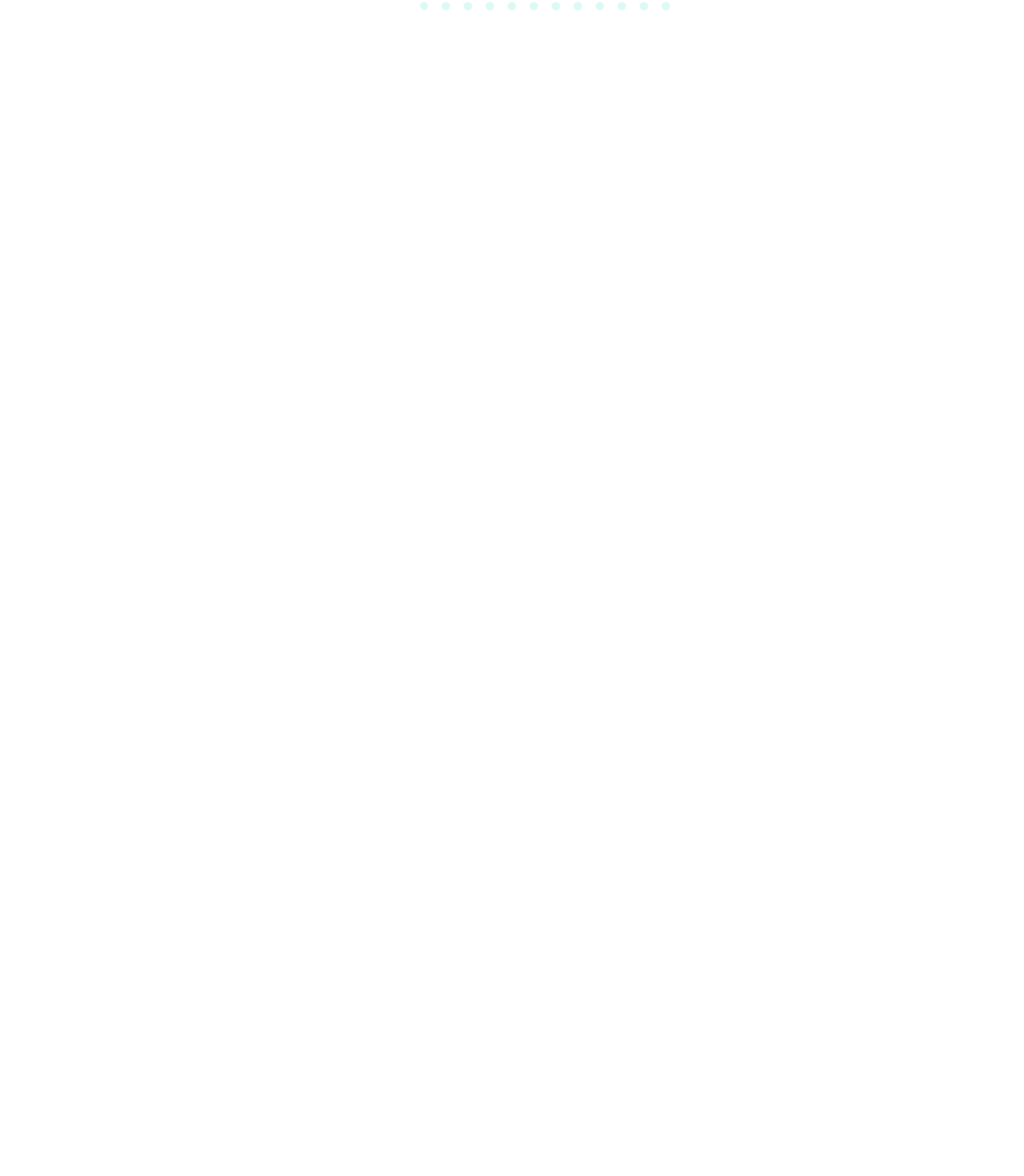
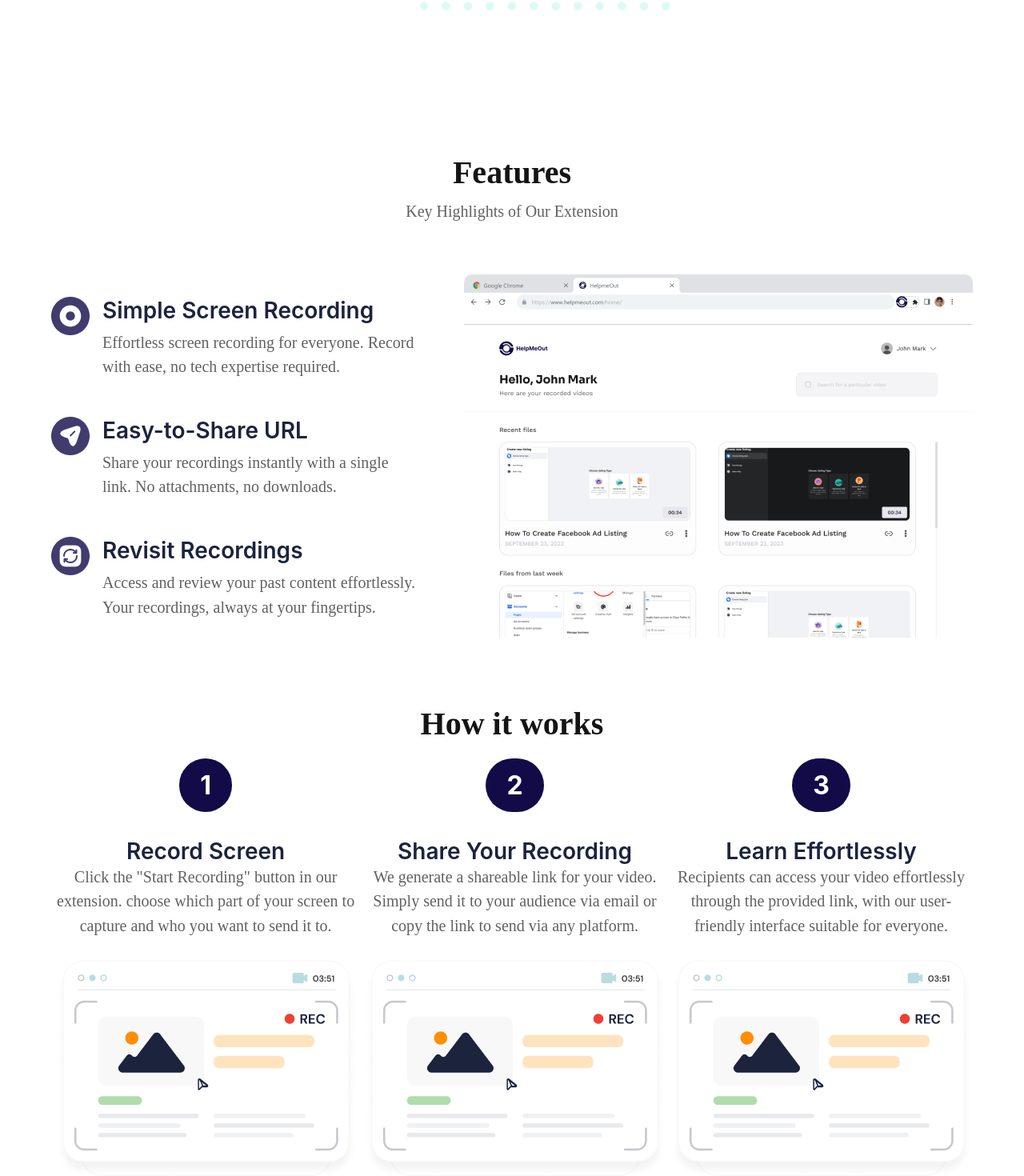
Before and after one commit to Eniolasoar/HelpmeOut, a React (Vite) app: page / in a window 1280 px wide. Shown: the part 776-2246 px from the top of the page at 80% size. Before the commit the page ends 888 px from the top, so only its background shows below. Built offline with nearby package versions, Linux system fonts and the light colour scheme.

Commit message:
main content completed

```diff
--- a/src/App.jsx
+++ b/src/App.jsx
@@ -1,5 +1,6 @@
 import NavBar from "./components/NavBar";
 import Hero from "./components/Hero"
+import MainContent from "./components/MainContent";
 
 
 function App() {
@@ -7,6 +8,7 @@ function App() {
       <div>
         <NavBar/>
         <Hero/>
+        <MainContent/>
       </div>
   )
 }
--- /dev/null
+++ b/src/components/MainContent.css
@@ -0,0 +1,135 @@
+.features-container{
+    margin: 80px 0;
+    display: flex;
+
+    justify-content: center;
+        align-items: center;
+    flex-direction: column;
+
+
+}
+.features-title{
+    color: #141414;
+text-align: center;
+font-family:" Sora";
+font-size: 40px;
+font-weight: 700;
+margin-bottom: 10px;
+}
+.title-paragraph{
+    color:  #616163;
+text-align: center;
+font-family: "Work Sans";
+font-size: 20px;
+font-weight: 400;
+line-height: 151.3%;
+margin-bottom: 64px;
+}
+.features{
+    display: flex;
+    align-items: center;
+    justify-content: center;
+    gap: 56px;
+    width: 90%;
+}
+.features-text{
+    padding: .5rem 0;
+    display: flex;
+    flex-direction: column;
+
+    gap: 48px;
+
+}
+.inner-container{
+    display: flex;
+    align-items: flex-start;
+    gap: 16px;
+
+}
+.features-main{
+    display: flex;
+    flex-direction: column;
+    gap: 8px;
+
+}
+.features-main h3{
+    color: #1B233D;
+font-family: "Inter";
+font-size: 28px;
+font-weight: 600;
+}
+.features-main p{
+    color:  #616163;
+font-family:" Work Sans";
+font-size: 20px;
+font-weight: 400;
+line-height: 151.3%;
+}
+
+.how-it-works h2{
+    color: #141414;
+font-family: "Sora";
+font-size: 40px;
+font-weight: 700;
+margin: 20px 0;
+text-align: center;
+}
+.working-container{
+display: flex;
+
+width: 90%;
+align-items: center;
+justify-content: center;
+margin: 0 auto;
+
+
+}
+.working{
+    display: flex;
+    flex-direction: column;
+
+    gap: 28px;
+    align-items: center;
+    justify-content: center;
+}
+.text-area{
+    display:flex;
+    flex-direction: column;
+
+    justify-content: center;
+    align-items: center;
+}
+.number{
+
+
+display: flex;
+padding: 14px 26px;
+margin-bottom: 32px;
+flex-direction: column;
+justify-content: center;
+align-items: center;
+border-radius: 60px;
+background:  #120B48;
+}
+.number span{
+    color: #FFF;
+text-align: center;
+font-family: "Inter";
+font-size: 32px;
+font-weight: 700;
+}
+.text-area h3{
+    color: #1B233D;
+text-align: center;
+font-family: "Inter";
+font-size: 28px;
+font-weight: 600;
+}
+.text-area p{
+    color:  #616163;
+text-align: center;
+font-family: "Work Sans";
+font-size: 20px;
+font-weight: 400;
+line-height: 151.3%;
+}
--- /dev/null
+++ b/src/components/MainContent.jsx
@@ -0,0 +1,102 @@
+import "./MainContent.css";
+function MainContent() {
+  return (
+    <>
+      <section className="features-container">
+        <h2 className="features-title">Features</h2>
+        <p className="title-paragraph">Key Highlights of Our Extension</p>
+        <div className="features">
+          <div className="features-text">
+            <div className="inner-container">
+              <img src="public/images/Icon1.png" alt="" />
+              <div className="features-main">
+                <h3>Simple Screen Recording</h3>
+                <p>
+                  Effortless screen recording for everyone. Record with ease, no
+                  tech expertise required.
+                </p>
+              </div>
+            </div>
+
+            <div className="inner-container">
+              <img src="public/images/Icon2.png" alt="" />
+              <div className="features-main">
+                <h3>Easy-to-Share URL</h3>
+                <p>
+                  Share your recordings instantly with a single link. No
+                  attachments, no downloads.
+                </p>
+              </div>
+            </div>
+
+            <div className="inner-container">
+              <img src="public/images/Icon3.png" alt="" />
+              <div className="features-main">
+                <h3>Revisit Recordings</h3>
+                <p>
+                  Access and review your past content effortlessly. Your
+                  recordings, always at your fingertips.
+                </p>
+              </div>
+            </div>
+          </div>
+          <div className="feature-image">
+            <img src="public/images/Video Repository.png" alt="" />
+          </div>
+        </div>
+      </section>
+
+      <section className="how-it-works">
+        <h2>How it works</h2>
+        <div className="working-container">
+          <div className="working">
+            <div className="text-area">
+              <div className="number"><span>1</span></div>
+              <h3>Record Screen</h3>
+              <p>
+                Click the "Start Recording" button in our extension. choose
+                which part of your screen to capture and who you want to send it
+                to.
+              </p>
+            </div>
+
+            <div className="image">
+                <img src="public/images/record1.png" alt="" />
+            </div>
+          </div>
+
+          <div className="working">
+            <div className="text-area">
+              <div className="number"><span>2</span></div>
+              <h3>Share Your Recording</h3>
+              <p>
+              We generate a shareable link for your video. Simply send it to your audience via email or copy the link to send via any platform.
+              </p>
+            </div>
+
+            <div className="image">
+                <img src="public/images/record1.png" alt="" />
+            </div>
+          </div>
+
+          <div className="working">
+            <div className="text-area">
+              <div className="number"><span>3</span></div>
+              <h3>Learn Effortlessly</h3>
+              <p>
+              Recipients can access your video effortlessly through the provided link, with our user-friendly interface suitable for everyone.
+              </p>
+            </div>
+
+            <div className="image">
+                <img src="public/images/record1.png" alt="" />
+            </div>
+          </div>
+        </div>
+
+
+      </section>
+    </>
+  );
+}
+export default MainContent;
```
